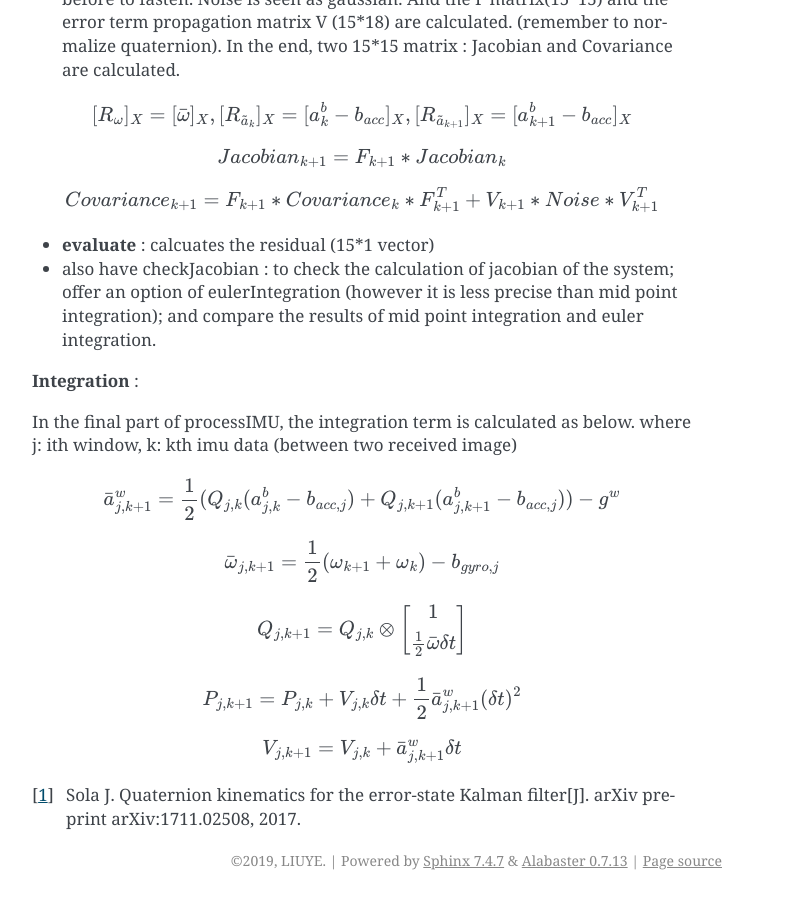
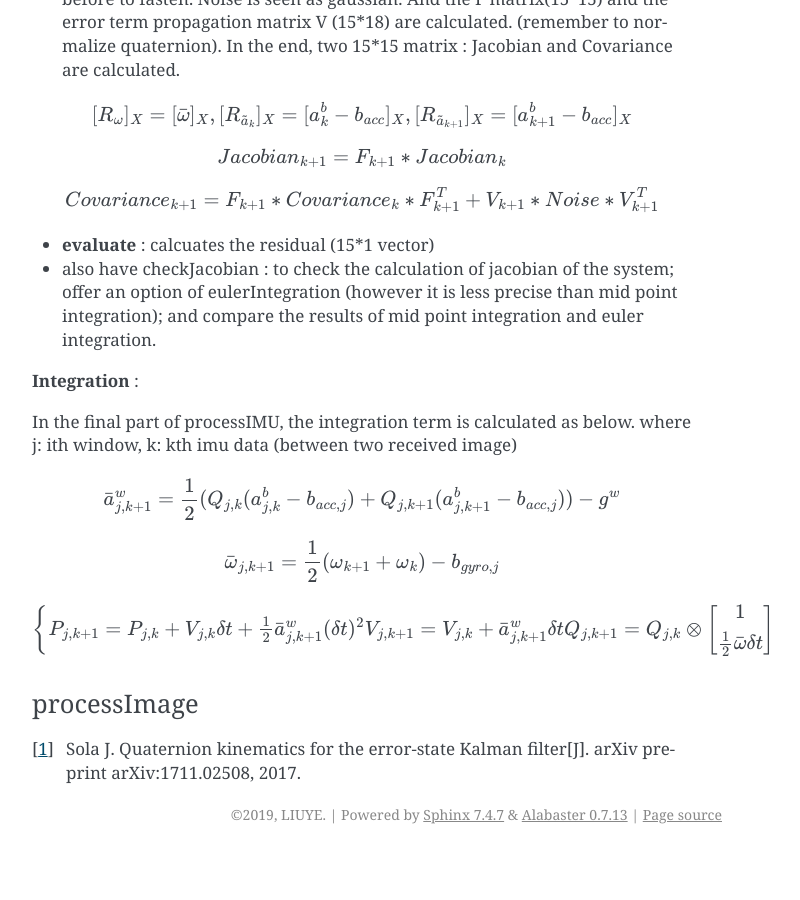
Before and after one commit to gggliuye/VIO, a Sphinx documentation site: the page built from docs/deepblue/LM.rst, in a window 1280 px wide and 900 px high, scrolled down 3133 px. Shown: the whole window, without its empty margins (388-1188 px from the left). Built offline with Sphinx 7.4.7, drawn with Linux system fonts in a browser that asks for light colours; after the commit the page ends 3987 px from its top, so only the background shows below that.

Commit message:
Update LM.rst

```diff
--- a/docs/deepblue/LM.rst
+++ b/docs/deepblue/LM.rst
@@ -145,12 +145,16 @@ where j: ith window, k: kth imu data (between two received image)
     \bar{\omega}_{j,k+1} = \frac{1}{2} (\omega_{k+1} + \omega_{k}) - b_{gyro,j}
 
 .. math::
+    \begin{cases}
+    P_{j,k+1} = P_{j,k} + V_{j,k} \delta t + \frac{1}{2} \bar{a}_{j,k+1}^{w} (\delta t)^{2}
+    V_{j,k+1} = V_{j,k} + \bar{a}_{j,k+1}^{w} \delta t
     Q_{j,k+1} = Q_{j,k} \otimes \begin{bmatrix} 1 \\  \frac{1}{2}  \bar{\omega}  \delta t \end{bmatrix}
+    \end{cases}
 
-.. math::
-    P_{j,k+1} = P_{j,k} + V_{j,k} \delta t + \frac{1}{2} \bar{a}_{j,k+1}^{w} (\delta t)^{2}
 
-.. math::
-    V_{j,k+1} = V_{j,k} + \bar{a}_{j,k+1}^{w} \delta t
+
+processImage
+~~~~~~~~~~~~~~~~~~~~~~~
+
 
 .. [#] Sola J. Quaternion kinematics for the error-state Kalman filter[J]. arXiv preprint arXiv:1711.02508, 2017.
```
